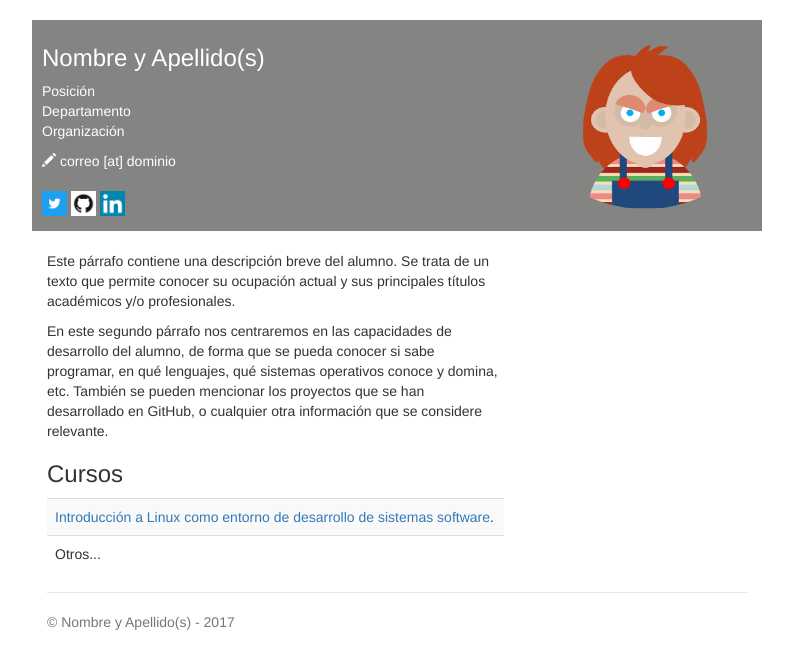
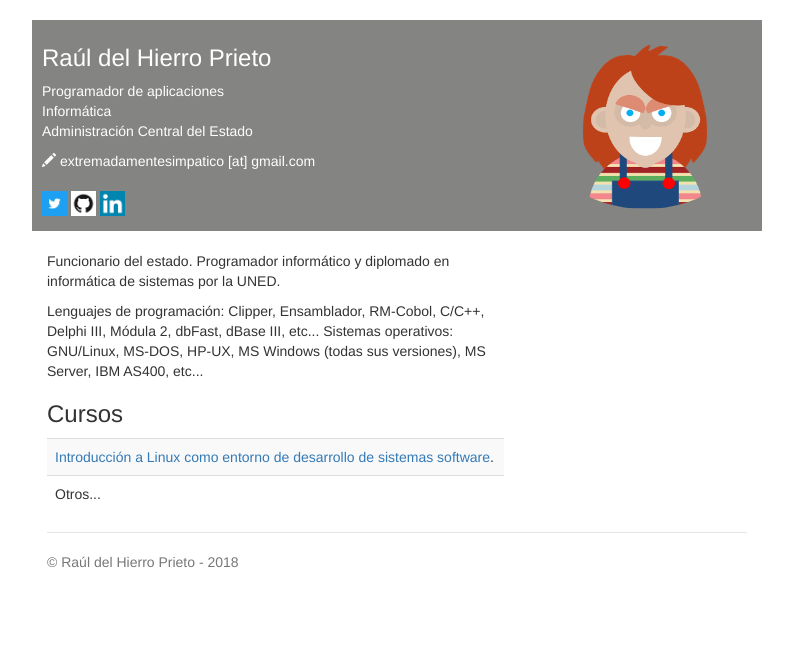
Before and after one commit to TazioNuvolari/TazioNuvolari.github.io, a plain HTML site: page index.html in a window 1280 px wide. Shown: the whole page, without its empty margins (243-1036 px from the left). Drawn offline with nearby package versions, Linux system fonts and the light colour scheme.

Commit message:
Tercera versión de mi sitio Web

```diff
--- a/index.html
+++ b/index.html
@@ -1,14 +1,13 @@
-
 <!DOCTYPE html>
 <html>
   <head>
     <meta charset="utf-8">
     <meta name="description" content="Página de ejemplo del MOOC de LINUX - UPM.">
     <!--Sustituir por los datos del alumno-->
-    <meta name="author" content="Nombre y Apellido(s)">
+    <meta name="author" content="Raúl del Hierro Prieto">
 
     <!--Sustituir por los datos del alumno-->
-    <title>Nombre y Apellido(s)</title>
+    <title>Raúl del Hierro Prieto</title>
 
     <link href="css/bootstrap.min.css" rel="stylesheet">
     <link href="css/style.css" rel="stylesheet">
@@ -17,22 +16,22 @@
   <body>
     <div class="container header-bar">
       <!--Sustituir por los datos del alumno-->
-      <h3>Nombre y Apellido(s) <span><img style="width: 214px; height: 164px;" class='img-circle' alt="Nombre y Apellido(s)" src="img/foto.png" align="right"></span></h3>
+      <h3>Raúl del Hierro Prieto<span><img style="width: 214px; height: 164px;" class='img-circle' alt="Raúl del Hierro Prieto" src="img/foto.png" align="right"></span></h3>
       <p>
         <!--Sustituir por los datos del alumno-->
-        Posición<br>
-        Departamento<br>
-        Organización
+        Programador de aplicaciones<br>
+        Informática<br>
+        Administración Central del Estado
       </p>
       <address>
         <!--Sustituir por los datos del alumno-->
-        <span class='glyphicon glyphicon-pencil'></span> correo [at] dominio <br>
+        <span class='glyphicon glyphicon-pencil'></span> extremadamentesimpatico [at] gmail.com <br>
       </address>
 
       <!--Sustituir por los datos del alumno-->
       <p><a href="http://twitter.com/usuario" target="blank"><img src="img/twitter-icon.jpg" width=25></a>
       <!--Sustituir por los datos del alumno-->
-      <a href="http://github.com/usuario" target="blank"><img src="img/github-icon.png" width=25></a>
+      <a href="http://github.com/tazionuvolari" target="blank"><img src="img/github-icon.png" width=25></a>
       <!--Sustituir por los datos del alumno-->
       <a href="https://es.linkedin.com/in/usuario" target="blank"><img src="img/linkedin-icon.png" width=25></a>
     </div>
@@ -41,9 +40,10 @@
       <div class='row'>
         <div class='col-sm-8'>
           <br>
-          <p>Este párrafo contiene una descripción breve del alumno. Se trata de un texto que permite conocer su ocupación actual y sus principales títulos académicos y/o profesionales.  </p>
+          <p>Funcionario del estado. Programador informático y diplomado en informática de sistemas por la UNED.  </p>
 
-          <p>En este segundo párrafo nos centraremos en las capacidades de desarrollo del alumno, de forma que se pueda conocer si sabe programar, en qué lenguajes, qué sistemas operativos conoce y domina, etc. También se pueden mencionar los proyectos que se han desarrollado en GitHub, o cualquier otra información que se considere relevante.</p>
+          <p>Lenguajes de programación: Clipper, Ensamblador, RM-Cobol, C/C++, Delphi III, Módula 2, dbFast, dBase III, etc...
+          	Sistemas operativos: GNU/Linux, MS-DOS, HP-UX, MS Windows (todas sus versiones), MS Server, IBM AS400, etc...</p>
 
           <h3>Cursos</h3>
           <table class='table table-striped'>
@@ -55,7 +55,7 @@
 
       <footer class="footer">
         <!--Sustituir por los datos del alumno-->
-        <p>&copy; Nombre y Apellido(s) - 2017</p>
+        <p>&copy; Raúl del Hierro Prieto - 2018</p>
       </footer>
 
     </div>
```
